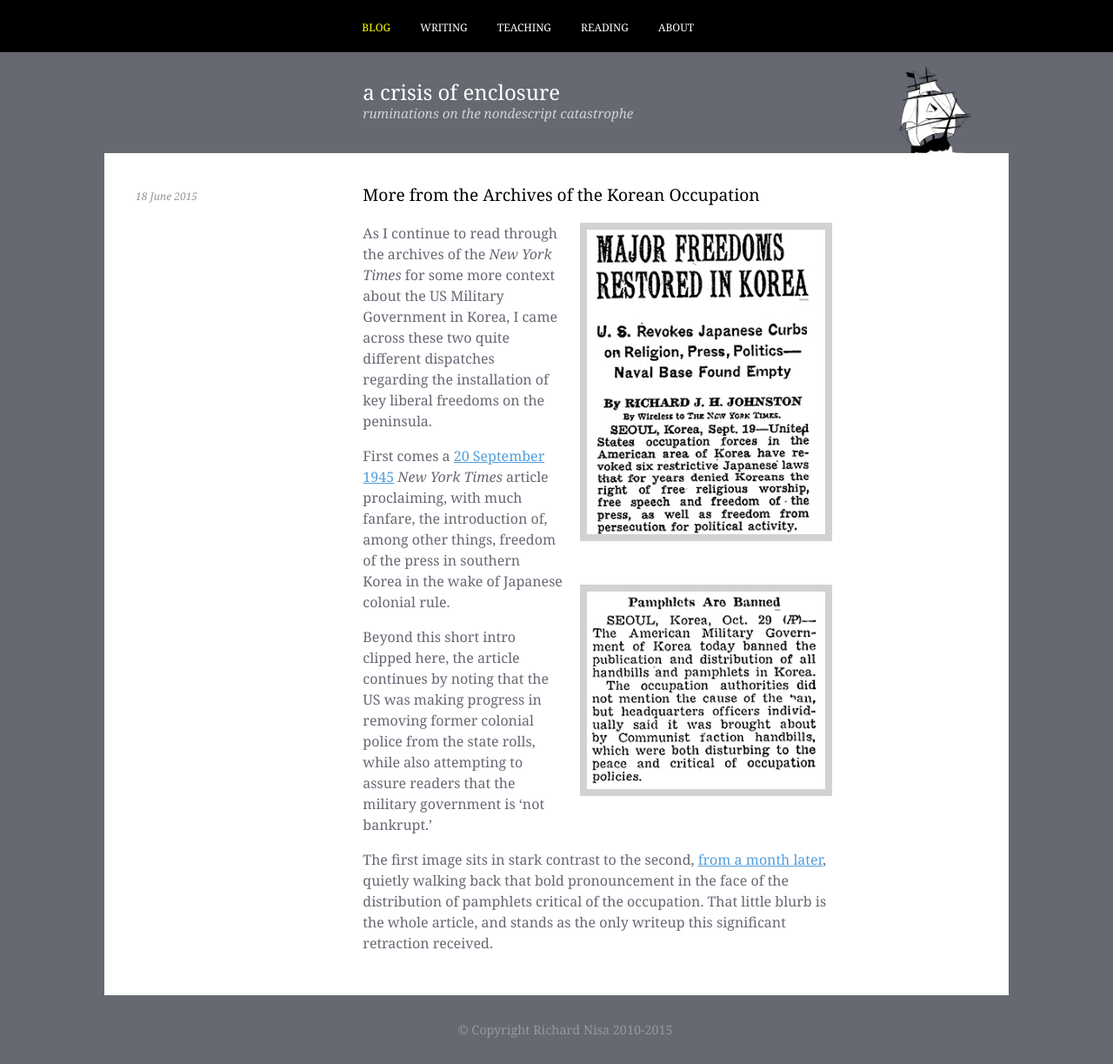
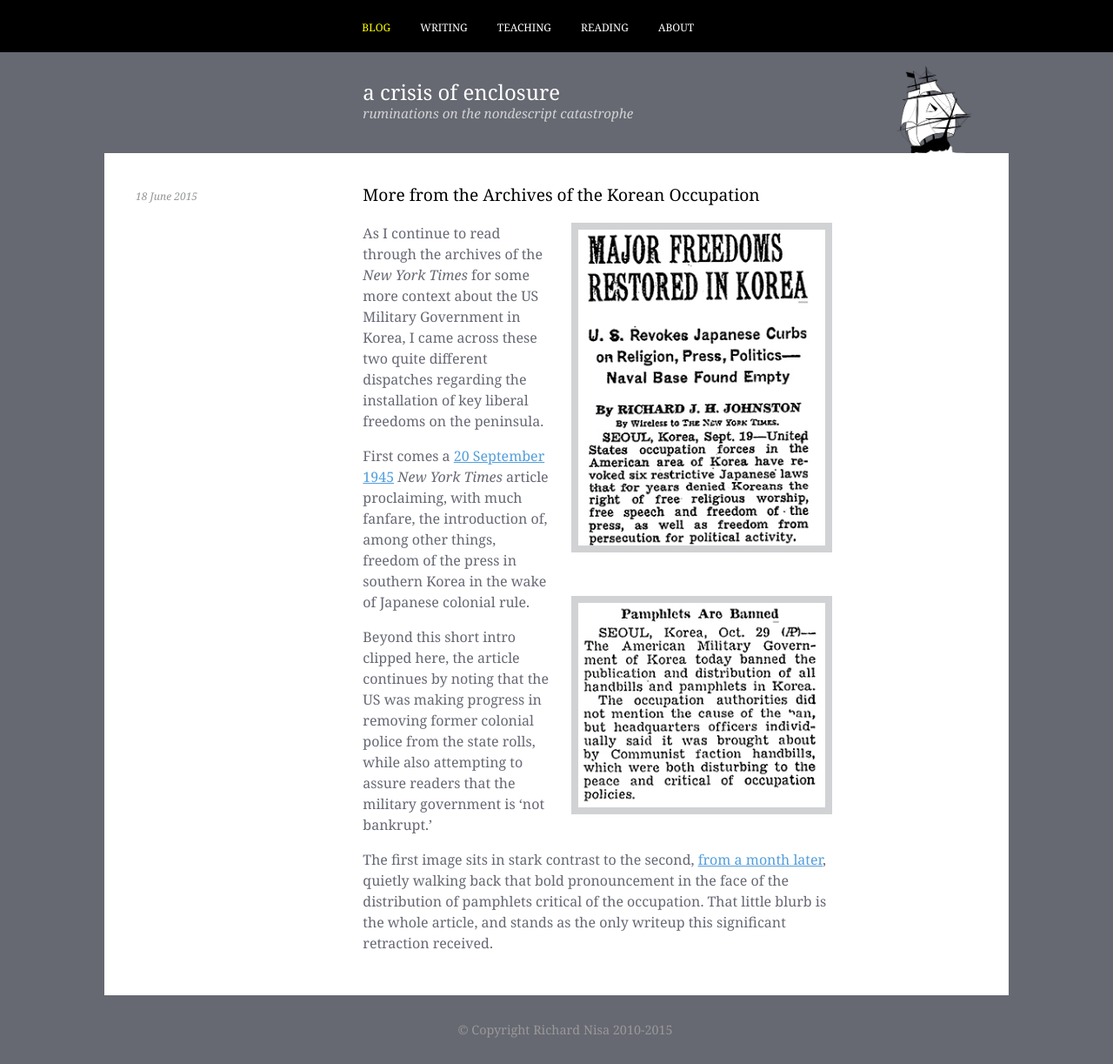
Before and after one commit to nisaface/nisaface.github.io, a Jekyll site: the page built from _posts/2015-6-18-Archives-of-the-occupation.md, in a window 1280 px wide. Shown: the whole page at 87% size. Built offline with Jekyll 4.4.1, drawn with Linux system fonts in a browser that asks for light colours.

Commit message:
quick fix

```diff
--- a/_posts/2015-6-18-Archives-of-the-occupation.md
+++ b/_posts/2015-6-18-Archives-of-the-occupation.md
@@ -4,9 +4,9 @@ title: "More from the Archives of the Korean Occupation"
 category: blog
 ---
 
-<img src="http://crisisofenclosure.com/img/freedom-restored.jpg" width="290" align="right" style="MARGIN: 20px; margin-top: 0px; margin-bottom: 50px;"/>
+<img src="http://crisisofenclosure.com/img/freedom-restored.jpg" width="300" align="right" style="MARGIN: 20px; margin-top: 0px; margin-bottom: 50px;"/>
 
-<img src="http://crisisofenclosure.com/img/pamphlets.jpg" width="290" align="right" style="MARGIN: 20px; margin-top: 0px; margin-bottom: 5px;"/>
+<img src="http://crisisofenclosure.com/img/pamphlets.jpg" width="300" align="right" style="MARGIN: 20px; margin-top: 0px; margin-bottom: 5px;"/>
 
 As I continue to read through the archives of the *New York Times* for some more context about the US Military Government in Korea, I came across these two quite different dispatches regarding the installation of key liberal freedoms on the peninsula.
 
```
